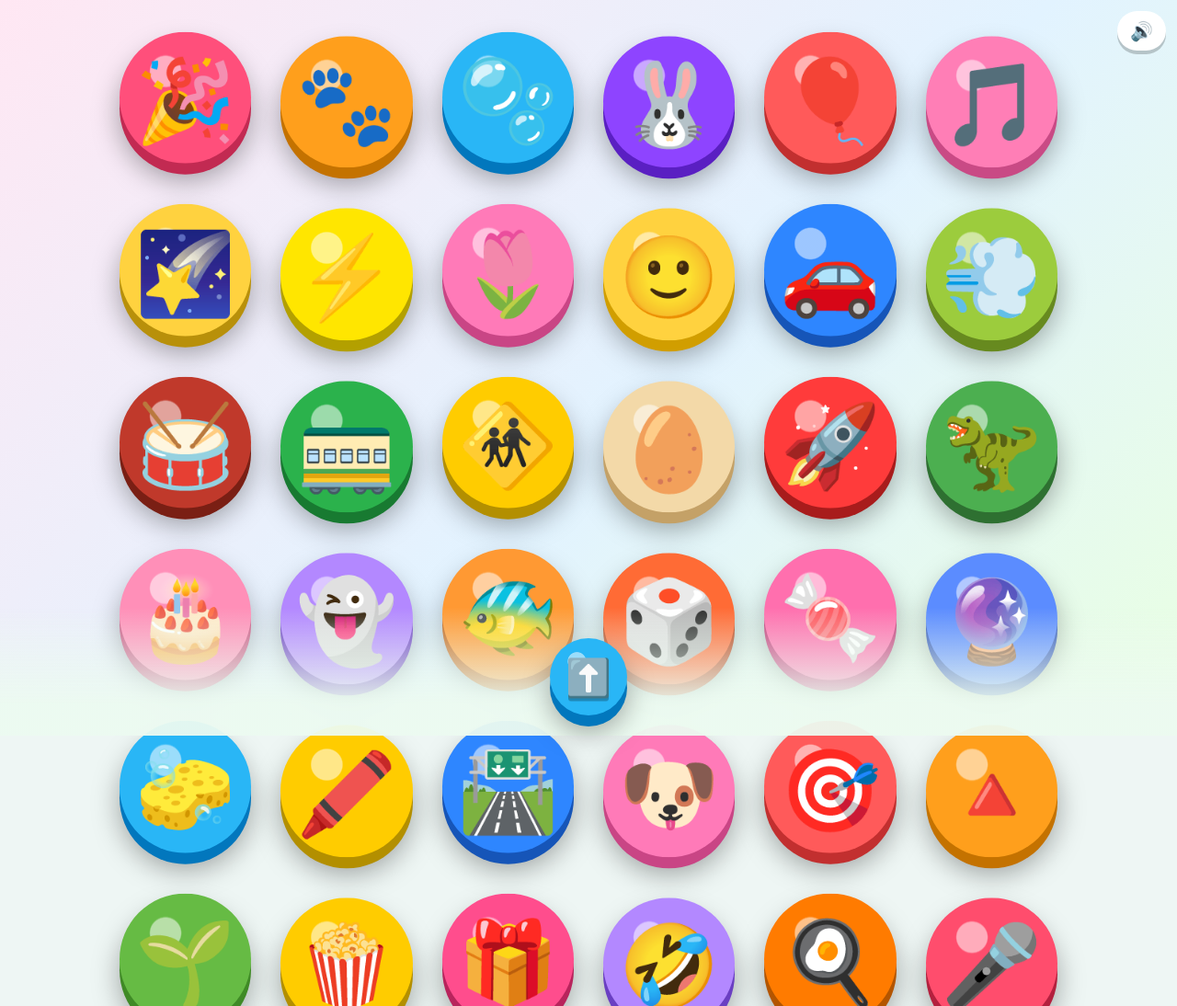
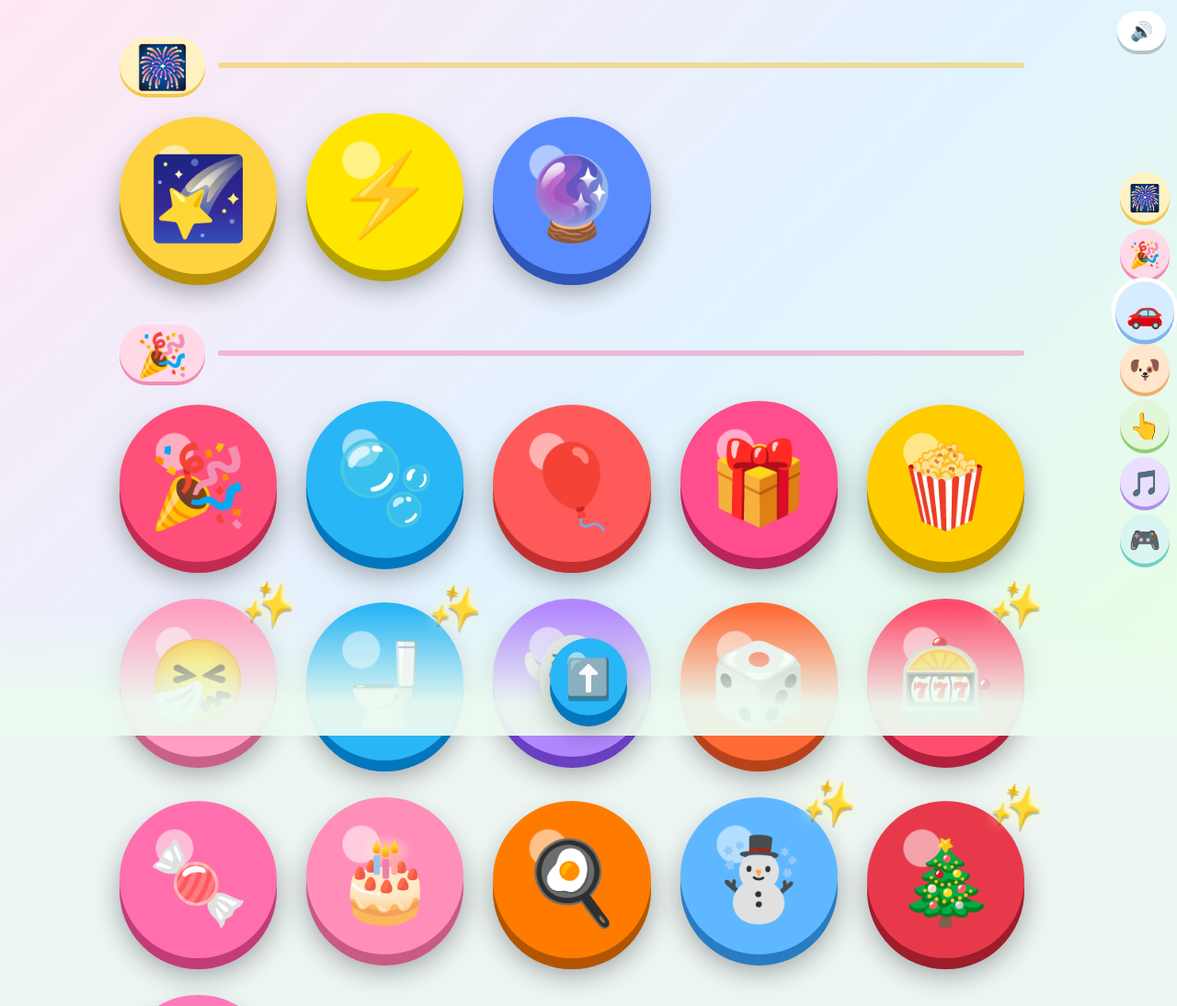
Before and after one commit to terutoto01-png/iroiro-button, a plain HTML site: page index.html in a window 1280 px wide. Shown: the top 1094 px of the page at 92% size. Drawn offline with Linux system fonts and the light colour scheme.

Commit message:
メニュー: なかまごとの区切りと右端のジャンプ、まだ開いていないボタンに✨
Co-Authored-By: Claude Opus 5.5 <noreply@anthropic.com>

```diff
--- a/index.html
+++ b/index.html
@@ -31,10 +31,28 @@
   .grid a:nth-child(even) { animation: bob 2.4s ease-in-out -1.2s infinite; }
   .grid a:active { animation: none; }
   @keyframes bob { 50% { translate: 0 -6px; } }
+  /* なかまの みだし（えもじ だけ。もじは つかわない） */
+  .sec-h { grid-column: 1 / -1; display: flex; align-items: center; gap: 14px; margin: 10px 0 -6px; scroll-margin-top: 16px; }
+  .sec-h:first-child { margin-top: 0; }
+  .sec-h b { font-size: min(10vw, 46px); line-height: 1; padding: 8px 18px; border-radius: 999px; background: var(--bg); box-shadow: 0 4px 0 var(--bd); }
+  .sec-h i { flex: 1; height: 6px; border-radius: 3px; background: var(--bd); opacity: .55; }
+  /* みぎはしの ジャンプ ボタン */
+  #jump { position: fixed; right: max(8px, env(safe-area-inset-right)); top: 50%; transform: translateY(-50%); z-index: 40;
+          display: flex; flex-direction: column; gap: 8px; }
+  #jump button { width: min(12vw, 54px); height: min(12vw, 54px); border-radius: 50%; border: none; padding: 0; cursor: pointer;
+                 font-size: min(6vw, 28px); background: var(--bg); box-shadow: 0 4px 0 var(--bd); transition: scale .2s; font-family: inherit; }
+  #jump button.on { scale: 1.18; box-shadow: 0 4px 0 var(--bd), 0 0 0 4px #fff; }
+  #jump button:active { translate: 0 3px; box-shadow: 0 1px 0 var(--bd); }
+  .grid { padding-right: calc(min(12vw, 54px) + 22px) !important; }
+  /* まだ ひらいていない ボタン: かどで ✨ が きらきら */
+  .grid a.new::after { content: '✨'; position: absolute; right: -10%; top: -10%; font-size: .9em; pointer-events: none;
+                       animation: twinkle 1.4s ease-in-out infinite; filter: drop-shadow(0 0 6px #fff6a8); }
+  @keyframes twinkle { 0%, 100% { scale: .8; rotate: -10deg; opacity: .75; } 50% { scale: 1.15; rotate: 12deg; opacity: 1; } }
 </style>
 </head>
 <body data-no-back data-scroll>
 <nav class="grid" id="grid"></nav>
+<div id="jump"></div>
 <div id="fade" class="hide"></div>
 <button id="more" class="big-btn hide" aria-label="した"><span>⬇️</span></button>
 <script src="common.js?v=12"></script>
@@ -75,7 +93,17 @@ const PAGES = [
   ['shoberu', '🚜', '#ffb300', '#b87d00'], ['pokopoko', '🐹', '#ff8a3d', '#b8561c'],
   ['gattai', '🐘', '#ff7ab8', '#c94585'],
 ];
-const grid = document.getElementById('grid');
+// なかま（みだしの えもじ、いろ、はいる ページ）。どこにも はいっていない ページは さいごの なかまへ
+const GROUPS = [
+  { e: '🎆', bg: '#fff1c2', bd: '#f2c94c', items: ['hanabi', 'niji', 'purupuru', 'uchuu', 'nagareboshi', 'kaminari', 'nami', 'hotaru', 'sakura', 'funsui', 'uzumaki', 'aurora', 'shinkai', 'biidama'] },
+  { e: '🎉', bg: '#ffd9e8', bd: '#f28bb5', items: ['kamifubuki', 'shabondama', 'fuusen', 'bikkuri', 'popcorn', 'hakushon', 'toire', 'obake', 'saikoro', 'gacha', 'okashi', 'keeki', 'oryouri', 'yukidaruma', 'tsurii', 'ohana'] },
+  { e: '🚗', bg: '#d6ecff', bd: '#7fb6ef', items: ['kuruma', 'densha', 'fumikiri', 'drive', 'roketto', 'shoberu', 'hashire'] },
+  { e: '🐶', bg: '#ffe6cc', bd: '#f0ac6a', items: ['doubutsu', 'nigeru', 'sakana', 'nadenade', 'kyouryuu', 'tamago', 'gattai'] },
+  { e: '👆', bg: '#e2f7d9', bd: '#8fce73', items: ['fukifuki', 'nijipen', 'katachi', 'mizuyari', 'biyoon', 'awaawa', 'domino'] },
+  { e: '🎵', bg: '#eadfff', bd: '#ae8ff0', items: ['ongaku', 'taiko', 'onara', 'koemane', 'kao', 'kusuguri'] },
+  { e: '🎮', bg: '#d9f5f2', bd: '#6fcfc4', items: ['pyonpyon', 'tsumiki', 'inseki', 'hanabimamori', 'pokopoko'] },
+];
+const grid = document.getElementById('grid'), jump = document.getElementById('jump');
 
 // このブラウザで WebGPU が本当に使えるか（アダプタまで取れるか）
 async function hasWebGPU() {
@@ -85,18 +113,51 @@ async function hasWebGPU() {
 
 (async () => {
 const can = { gpu: await hasWebGPU(), hic: HIC.supported, mic: !!(navigator.mediaDevices && navigator.mediaDevices.getUserMedia && window.MediaRecorder) };
-// うごかないと わかっているボタンは ださない
-for (const [file, emoji, c1, c2, need] of PAGES) {
-  if (need && !can[need]) continue;
+// ---- ひらいた ことの ある ボタン（この ブラウザに おぼえておく） ----
+// はじめて この しくみが うごく ときは、ふるい ボタンは「ひらいた こと あり」に しておき、さいきん ふえた ぶんだけ ✨ に する
+const NEWEST = ['yukidaruma', 'hakushon', 'tsurii', 'awaawa', 'gacha', 'domino', 'toire', 'shinkai', 'shoberu', 'pokopoko', 'gattai'];
+let seen;
+try { seen = JSON.parse(localStorage.getItem('iroiro-seen')); } catch (e) {}
+if (!Array.isArray(seen)) { seen = PAGES.map(p => p[0]).filter(f => !NEWEST.includes(f)); saveSeen(); }
+seen = new Set(seen);
+function saveSeen() { try { localStorage.setItem('iroiro-seen', JSON.stringify([...seen])); } catch (e) {} }
+
+// うごかないと わかっているボタンは ださない。なかま ごとに みだしを つけて ならべる
+const byFile = Object.fromEntries(PAGES.map(p => [p[0], p]));
+const placed = new Set(GROUPS.flatMap(g => g.items));
+GROUPS[GROUPS.length - 1].items.push(...PAGES.map(p => p[0]).filter(f => !placed.has(f)));
+const heads = [];
+GROUPS.forEach((g, gi) => {
+  const list = g.items.map(f => byFile[f]).filter(p => p && !(p[4] && !can[p[4]]));
+  if (!list.length) return;
+  const h = document.createElement('div');
+  h.className = 'sec-h'; h.style.setProperty('--bg', g.bg); h.style.setProperty('--bd', g.bd);
+  h.innerHTML = `<b>${g.e}</b><i></i>`;
+  grid.appendChild(h); heads.push(h);
+  const j = document.createElement('button');
+  j.textContent = g.e; j.style.setProperty('--bg', g.bg); j.style.setProperty('--bd', g.bd);
+  j.addEventListener('click', () => { Sfx.pop(); glideTo(h.getBoundingClientRect().top + scrollY - 16); });
+  jump.appendChild(j);
+  for (const [file, emoji, c1, c2] of list) {
     const a = document.createElement('a');
     a.href = file + '.html';
     a.className = 'big-btn';
     a.style.setProperty('--c1', c1); a.style.setProperty('--c2', c2);
     a.innerHTML = `<span class="emoji">${emoji}</span>`;
     a.addEventListener('pointerdown', () => Sfx.pop());
-  a.addEventListener('click', saveScroll);
+    a.addEventListener('click', () => { saveScroll(); seen.add(file); saveSeen(); });
+    if (!seen.has(file)) a.classList.add('new');
     grid.appendChild(a);
   }
+});
+// いま みている なかまの ジャンプ ボタンを すこし おおきく
+function markJump() {
+  let cur = 0;
+  heads.forEach((h, i) => { if (h.getBoundingClientRect().top < innerHeight * 0.4) cur = i; });
+  [...jump.children].forEach((b, i) => b.classList.toggle('on', i === cur));
+}
+addEventListener('scroll', markJump, { passive: true });
+markJump();
 // まえに みていた ところへ もどす（ボタンを ならべてから）
 try {
   const y = parseFloat(sessionStorage.getItem('menu-scroll'));
```
Lines whose indentation alone changed are shown as unchanged.
